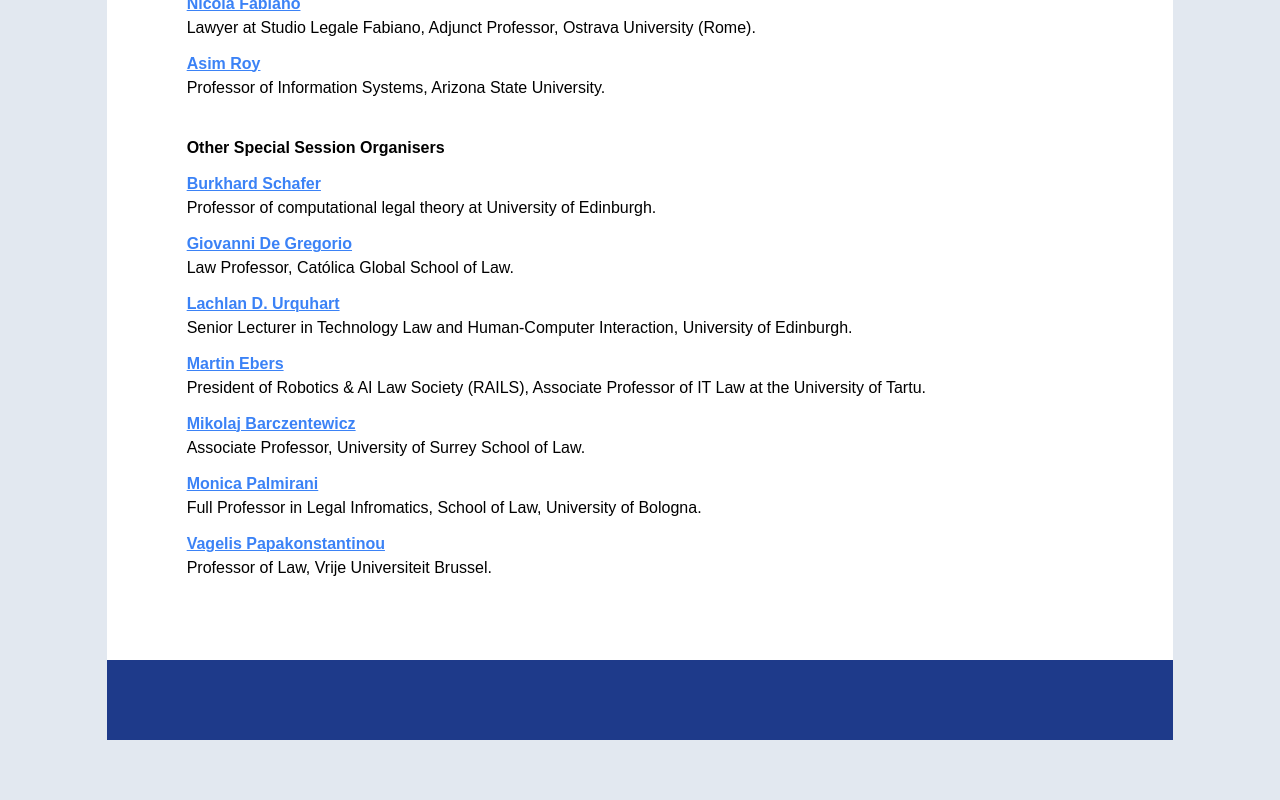
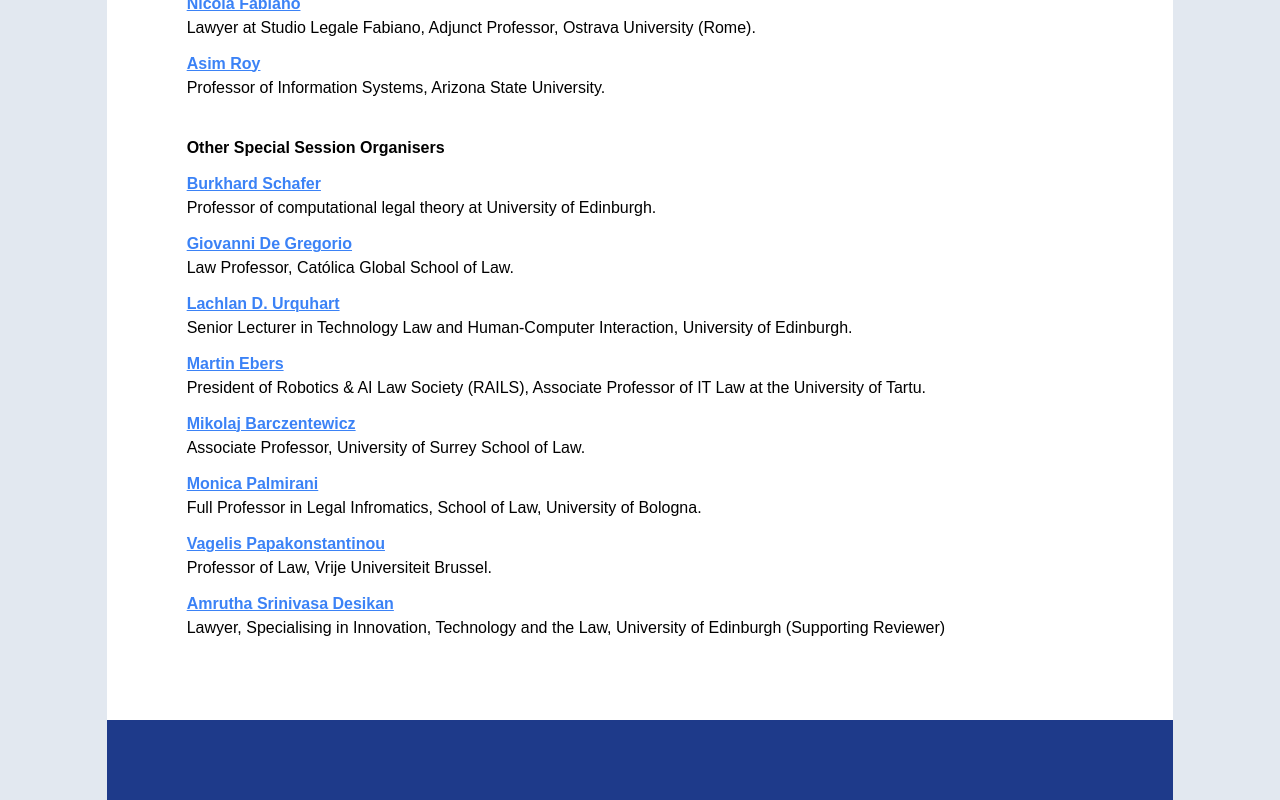
Before and after one commit to rmercado6/IEEEWCCI2024-SS-AIL-R-Web, a Vue app: page / in a window 1280 px wide. Shown: the part 3786-4586 px from the top of the page. Before the commit the page ends 4526 px from the top, so only its background shows below. Built offline with nearby package versions, Linux system fonts and the light colour scheme; a web font is replaced by a local one.

Commit message:
feat(organizers): add Amrutha in the other organizers section

```diff
--- a/src/components/MeetTheOrganizers.vue
+++ b/src/components/MeetTheOrganizers.vue
@@ -57,6 +57,10 @@
         <a href="vpapakonstantinou.com">Vagelis Papakonstantinou</a><br/>
         Professor of Law, Vrije Universiteit Brussel.
       </p>
+      <p>
+        <a href="https://www.linkedin.com/in/amrutha-desikan-b2b1341b2/">Amrutha Srinivasa Desikan</a><br/>
+        Lawyer, Specialising in Innovation, Technology and the Law, University of Edinburgh (Supporting Reviewer)
+      </p>
     </div>
 </template>
 
```
